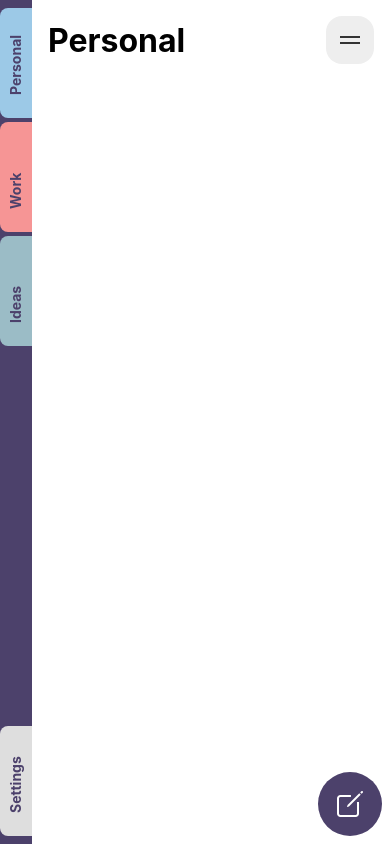
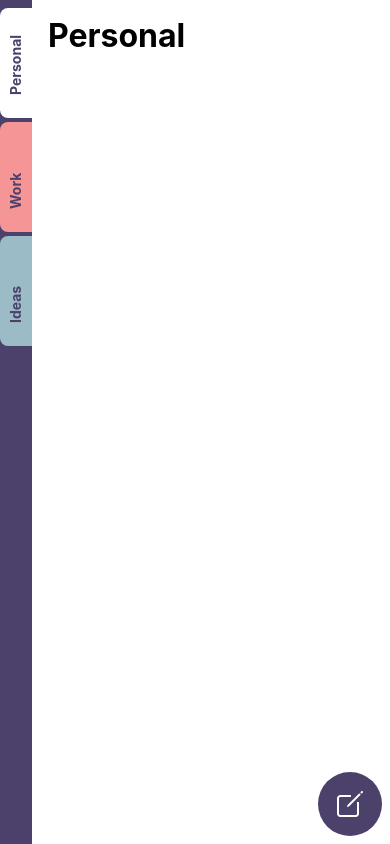
Before and after one commit to GretaVait/react-native-todo-app, a React Native app: screen /HomeScreen in a window 390 px wide. Built offline with nearby package versions, Linux system fonts and the light colour scheme.

Commit message:
clean up

```diff
--- a/components/Categories.jsx
+++ b/components/Categories.jsx
@@ -10,7 +10,7 @@ import { toggleCategory } from '../redux/actions/categoryActions'
 // Colors
 import colors from '../constants/colors'
 
-const Catgories = ({ active }) => {
+const Catgories = () => {
   const nav = useNavigation()
   const dispatch = useDispatch()
   const category = useSelector(state => state.category)
@@ -47,16 +47,16 @@ const Catgories = ({ active }) => {
       <View>
         {
           data.map(item => (
-            <TouchableOpacity key={item.id} style={{ ...styles.category, backgroundColor: category.activeItem === item.title ? '#FFF' : item.color }} onPress={() => { handleCategoryPress(item.screen, item.title) }}>
+            <TouchableOpacity key={item.id} style={{ ...styles.category, backgroundColor: category.activeItem.toLowerCase() === item.title.toLowerCase() ? '#FFF' : item.color }} onPress={() => { handleCategoryPress(item.screen, item.title) }}>
               <Text style={styles.categoryText}>{item.title}</Text>
             </TouchableOpacity>
           ))
         }
       </View>
 
-      <TouchableOpacity style={{ ...styles.category, backgroundColor: '#DEDEDE', marginBottom: 0 }} onPress={() => { nav.navigate('SettingsScreen') }}>
+      {/* <TouchableOpacity style={{ ...styles.category, backgroundColor: '#DEDEDE', marginBottom: 0 }} onPress={() => { nav.navigate('SettingsScreen') }}>
         <Text style={styles.categoryText}>Settings</Text>
-      </TouchableOpacity>
+      </TouchableOpacity> */}
 
     </View>
   )
--- a/components/CustomDateTimePicker.jsx
+++ b/components/CustomDateTimePicker.jsx
@@ -1,5 +1,5 @@
 // Base
-import React, { useEffect, useState } from 'react'
+import React, { useState } from 'react'
 import { View, Text, StyleSheet, TouchableOpacity, Platform, Modal } from 'react-native'
 // Lib
 import DateTimePickerModal from "react-native-modal-datetime-picker"
--- a/components/NoteScreenBottomSheet.jsx
+++ b/components/NoteScreenBottomSheet.jsx
@@ -1,6 +1,6 @@
 // Base
 import React, { useState, useEffect } from 'react'
-import { View, Text, StyleSheet, TouchableOpacity, TextInput } from 'react-native'
+import { View, Text, StyleSheet, TouchableOpacity } from 'react-native'
 // Lib
 import { Icon } from 'react-native-elements'
 import * as ImagePicker from 'expo-image-picker'
@@ -112,7 +112,7 @@ const NoteScreenBottomSheet = ({ note, setNote, onOpenCamera }) => {
         />
       </View>
 
-      <CustomDateTimePicker note={note} setNote={setNote} />
+      {/* <CustomDateTimePicker note={note} setNote={setNote} /> */}
     </View>
   )
 }
--- a/sections/Category.jsx
+++ b/sections/Category.jsx
@@ -28,12 +28,12 @@ const Category = ({ navigation, title, notes }) => {
   return (
     <View style={{ flex: 1, flexDirection: 'row' }}>
 
-      <Overlay open={overlay} onClose={() => { setOverlay(false) }}>
+      {/* <Overlay open={overlay} onClose={() => { setOverlay(false) }}>
         <OverlayItem
           title="History"
           icon={{ name: "history", type: "material" }}
         />
-      </Overlay>
+      </Overlay> */}
 
       <View style={{ width: 32 }}>
         <Catgories />
@@ -43,10 +43,10 @@ const Category = ({ navigation, title, notes }) => {
         <View style={styles.header}>
           <Text style={styles.title}>{title}</Text>
 
-          <ButtonSmall handleChange={() => { setOverlay(true) }}>
+          {/* <ButtonSmall handleChange={() => { setOverlay(true) }}>
             <View style={{ ...styles.menuLine, marginBottom: 4 }} />
             <View style={styles.menuLine} />
-          </ButtonSmall>
+          </ButtonSmall> */}
 
         </View>
 
```
